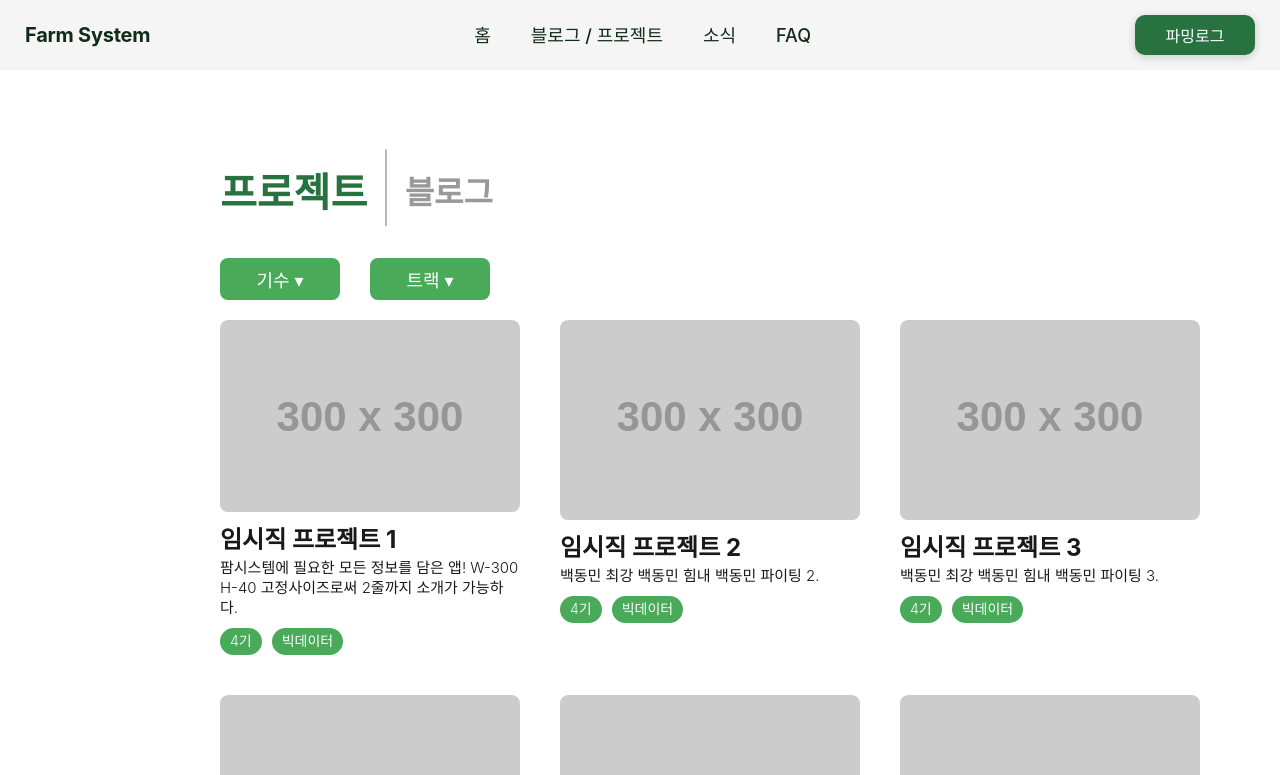
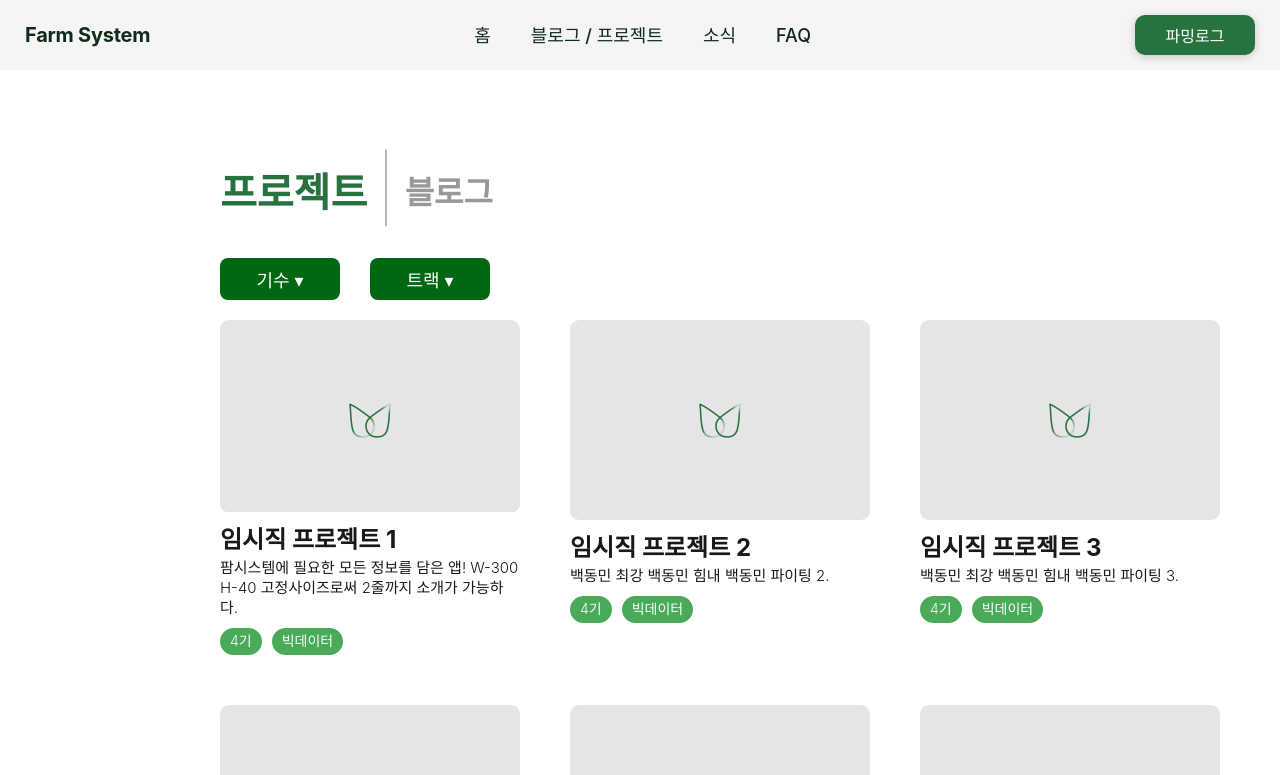
Before and after one commit to karpitony/monorepo-test, a React (Vite) app: page /blog in a window 1280 px wide. Shown: the top 775 px of the page. Built offline with nearby package versions, Linux system fonts and the light colour scheme; a web font is replaced by a local one.

Commit message:
feat: 빈 이미지 추가 및 , 블로그 아무 데이터 없을 시 나오는 디자인

```diff
--- a/src/pages/Blog/BlogList.styles.tsx
+++ b/src/pages/Blog/BlogList.styles.tsx
@@ -6,6 +6,7 @@ export const Container = styled.div`
   flex-direction: column;
   align-items: center;
   gap: 20px;
+  min-width: 1000px;
 `;
 
 // 상단 필터(기수·트랙)들을 감싸는 컨테이너
@@ -34,7 +35,36 @@ export const ListContainer = styled.div`
   /* 예시로 카드 3개씩 보여주는 레이아웃 */
   display: grid;
   grid-template-columns: repeat(3, 1fr);
-  gap: 40px;
+  gap: 50px;
 
   /* 필요하다면 반응형 고려하여 media query 등 사용 */
 `;
+
+/* 비어 있을 떄 출력하는 레이아웃 잡는 컨테이너 */
+export const DescriptionContainer = styled.div`
+  width: 100%;
+  margin: 20px auto;
+  display: block;
+`;
+
+/* 텍스트 컨테이너*/
+export const TextContainer = styled.div`
+
+  padding-top: 150px;
+  height: 100px;
+  display: flex;
+
+  justify-content: center;
+  text-align: center;
+
+  flex-direction: column;
+  color: black;
+  font-size: 32px;
+  font-weight: 600;
+
+  a{
+    font-size: 14px;
+    font-weight: 300;
+  }
+  gap: 10px;
+`;
--- a/src/pages/Blog/BlogList.tsx
+++ b/src/pages/Blog/BlogList.tsx
@@ -1,42 +1,43 @@
 import * as S from './BlogList.styles';
 import BlogItem, { BlogItemProps } from './BlogItem';
+import BlankImg from '../../assets/Images/Blog_Project/blank_img.svg';
 
 /** 샘플용 더미 데이터 */
 const projectData: BlogItemProps[] = [
   {
     title: '임시직 프로젝트 1',
     description: '팜시스템에 필요한 모든 정보를 담은 앱! W-300 H-40 고정사이즈로써 2줄까지 소개가 가능하다.',
-    imageUrl: 'https://via.placeholder.com/300',
+    imageUrl: BlankImg,
     blogUrl: 'https://www.naver.com',
   },
   {
     title: '임시직 프로젝트 2',
     description: '백동민 최강 백동민 힘내 백동민 파이팅 2.',
-    imageUrl: 'https://via.placeholder.com/300',
+    imageUrl: BlankImg,
     blogUrl: 'https://www.naver.com',
   },
   {
     title: '임시직 프로젝트 3',
     description: '백동민 최강 백동민 힘내 백동민 파이팅 3.',
-    imageUrl: 'https://via.placeholder.com/300',
+    imageUrl: BlankImg,
     blogUrl: 'https://www.naver.com',
   },
   {
     title: '임시직 프로젝트 1',
     description: '팜시스템에 필요한 모든 정보를 담은 앱! W-300 H-40 고정사이즈로써 2줄까지 소개가 가능하다.',
-    imageUrl: 'https://via.placeholder.com/300',
+    imageUrl: BlankImg,
     blogUrl: 'https://www.naver.com',
   },
   {
     title: '임시직 프로젝트 2',
     description: '백동민 최강 백동민 힘내 백동민 파이팅 2.',
-    imageUrl: 'https://via.placeholder.com/300',
+    imageUrl: BlankImg,
     blogUrl: 'https://www.naver.com',
   },
   {
     title: '임시직 프로젝트 3',
     description: '백동민 최강 백동민 힘내 백동민 파이팅 3.',
-    imageUrl: 'https://via.placeholder.com/300',
+    imageUrl: BlankImg,
     blogUrl: 'https://www.naver.com',
   },
 ];
@@ -49,11 +50,19 @@ const BlogList: React.FC = () => {
       </S.TableContainer>
 
       {/* 프로젝트 카드 리스트 */}
-      <S.ListContainer>
+
+      {(projectData.length > 6) ? (<S.ListContainer>
         {projectData.map((item, index) => (
           <BlogItem key={index} {...item} />
         ))}
       </S.ListContainer>
+      ) : (
+          <S.TextContainer>
+            아직 등록된 글이 없어요.
+            <a>파밍로그를 통해 글을 작성해보세요!</a>
+          </S.TextContainer>
+      )
+      }
     </S.Container>
   );
 };
--- a/src/pages/Blog/ProjectList.styles.tsx
+++ b/src/pages/Blog/ProjectList.styles.tsx
@@ -6,6 +6,7 @@ export const Container = styled.div`
   flex-direction: column;
   align-items: center;
   gap: 20px;
+  min-width: 1000px;
 `;
 
 // 상단 필터(기수·트랙)들을 감싸는 컨테이너
@@ -32,7 +33,7 @@ export const FilterWrapper = styled.div`
 
 /** 버튼 스타일 (기수/트랙 공통) */
 export const FilterButton = styled.button`
-  background-color: var(--FarmSystem_Green04);
+  background-color: var(--FarmSystem_Green06);
   color: #fff;
   padding: 8px 16px;
   border: none;
@@ -85,7 +86,7 @@ export const ListContainer = styled.div`
   /* 예시로 카드 3개씩 보여주는 레이아웃 */
   display: grid;
   grid-template-columns: repeat(3, 1fr);
-  gap: 40px;
+  gap: 50px;
 
   /* 필요하다면 반응형 고려하여 media query 등 사용 */
 `;
--- a/src/pages/Blog/ProjectList.tsx
+++ b/src/pages/Blog/ProjectList.tsx
@@ -1,5 +1,6 @@
 import React, { useState } from 'react';
 import * as S from './ProjectList.styles';
+import BlankImg from '../../assets/Images/Blog_Project/blank_img.svg';
 import ProjectItem, { ProjectItemProps } from './ProjectItem';
 
 /** 샘플용 더미 데이터 */
@@ -7,32 +8,32 @@ const projectData: ProjectItemProps[] = [
   {
     title: '임시직 프로젝트 1',
     description: '팜시스템에 필요한 모든 정보를 담은 앱! W-300 H-40 고정사이즈로써 2줄까지 소개가 가능하다.',
-    imageUrl: 'https://via.placeholder.com/300',
+    imageUrl: BlankImg,
   },
   {
     title: '임시직 프로젝트 2',
     description: '백동민 최강 백동민 힘내 백동민 파이팅 2.',
-    imageUrl: 'https://via.placeholder.com/300',
+    imageUrl: BlankImg,
   },
   {
     title: '임시직 프로젝트 3',
     description: '백동민 최강 백동민 힘내 백동민 파이팅 3.',
-    imageUrl: 'https://via.placeholder.com/300',
+    imageUrl: BlankImg,
   },
   {
     title: '임시직 프로젝트 1',
     description: '팜시스템에 필요한 모든 정보를 담은 앱! W-300 H-40 고정사이즈로써 2줄까지 소개가 가능하다.',
-    imageUrl: 'https://via.placeholder.com/300',
+    imageUrl: BlankImg,
   },
   {
     title: '임시직 프로젝트 2',
     description: '백동민 최강 백동민 힘내 백동민 파이팅 2.',
-    imageUrl: 'https://via.placeholder.com/300',
+    imageUrl: BlankImg,
   },
   {
     title: '임시직 프로젝트 3',
     description: '백동민 최강 백동민 힘내 백동민 파이팅 3.',
-    imageUrl: 'https://via.placeholder.com/300',
+    imageUrl: BlankImg,
   },
 ];
 
--- a/src/pages/Blog/index.styles.tsx
+++ b/src/pages/Blog/index.styles.tsx
@@ -37,10 +37,6 @@ export const ToggleButton = styled.button<{ active: boolean }>`
   font-size: ${(props) => (props.active ? '40px' : '32px')};
   font-weight: 600;
   color: ${(props) => (props.active ? 'var(--FarmSystem_Green01)' : 'var(--FarmSystem_DarkGrey)')};
-
-  &:hover {
-    color: #0077cc;
-  }
 `;
 
 export const Divider = styled.div`
```
Also changed, not shown: src/assets/Images/Blog_Project/blank_img.svg (added).
